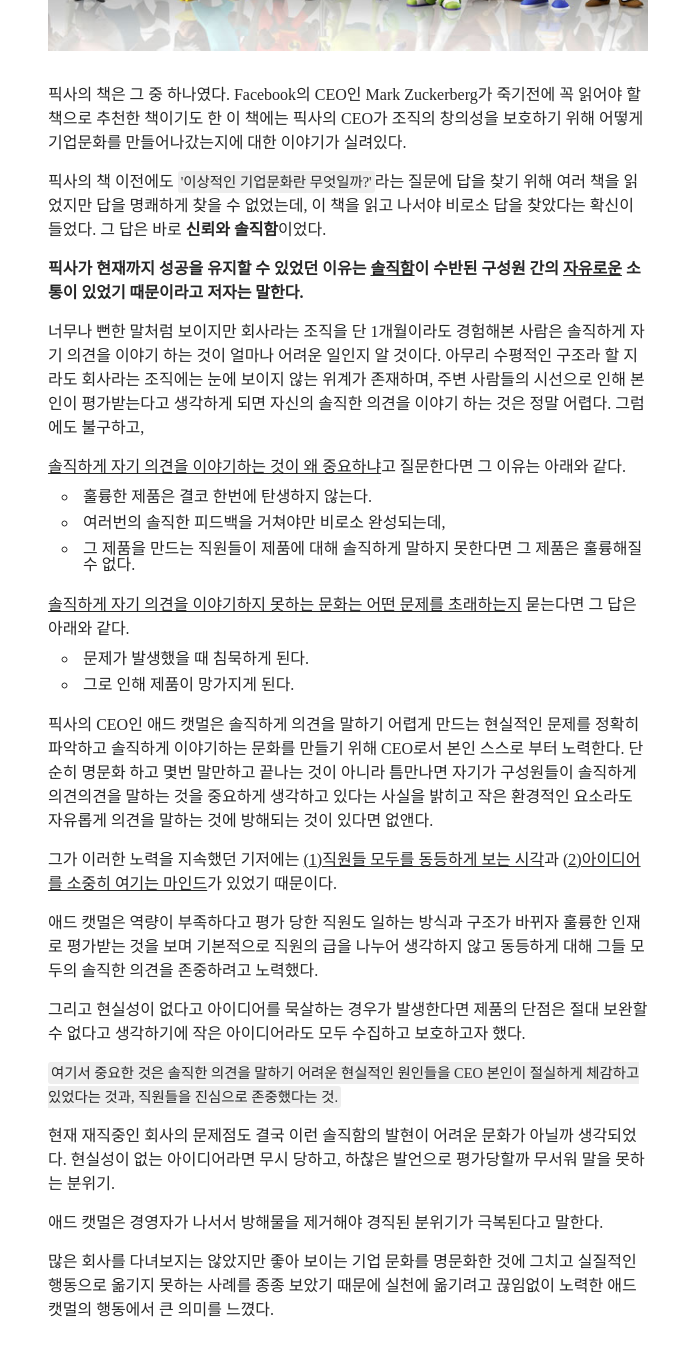
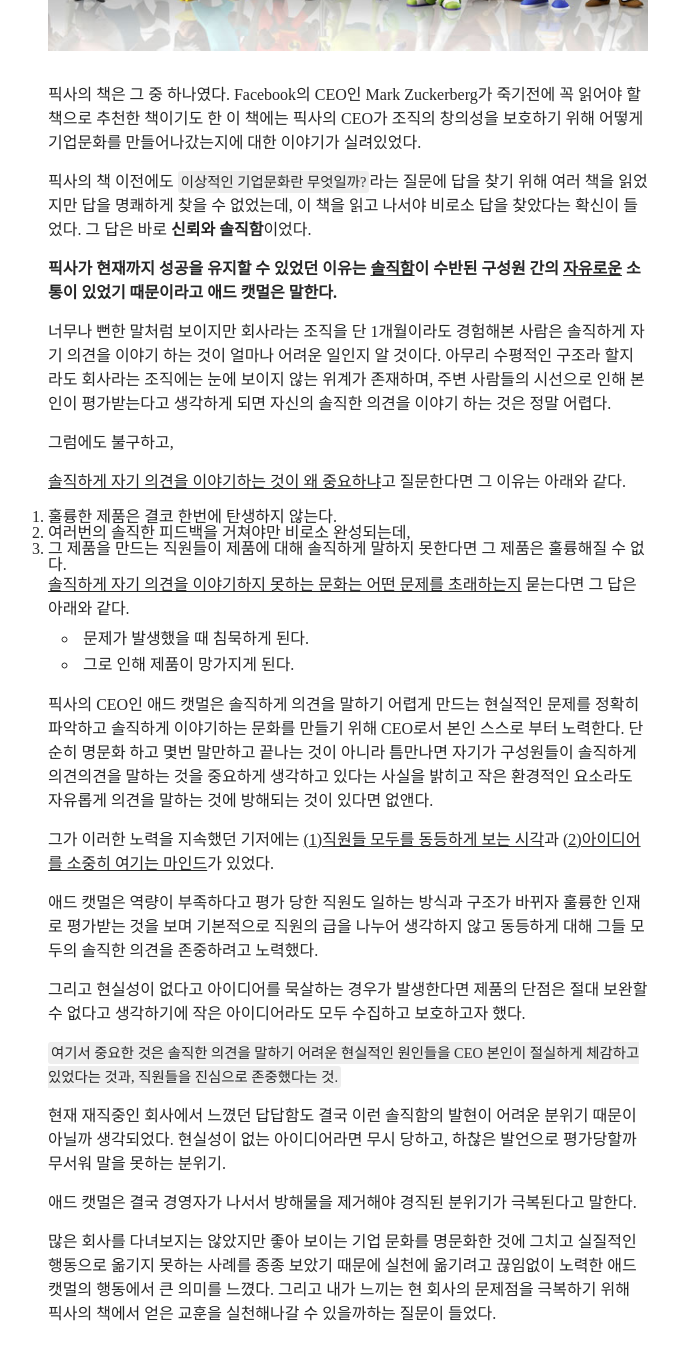
Before and after one commit to rohegg/rohegg.github.io, a Jekyll site: the page built from _posts/2017-11-12-Creativity,Inc.md, in a window 1280 px wide and 1400 px high, scrolled down 758 px. Shown: the top 1360 px of the window, without its empty margins (292-971 px from the left). Built offline with Jekyll 4.4.1, drawn with Linux system fonts in a browser that asks for light colours.

Commit message:
edit post

```diff
--- a/_posts/2017-11-12-Creativity,Inc.md
+++ b/_posts/2017-11-12-Creativity,Inc.md
@@ -10,19 +10,21 @@ date: 2017-11-13T01:00:00Z
 
 <p align="center"><img src="https://rohegg.github.io/assets/img/pixar.jpg" width="100%"></p>
 
-픽사의 책은 그 중 하나였다. Facebook의 CEO인 Mark Zuckerberg가 죽기전에 꼭 읽어야 할 책으로 추천한 책이기도 한 이 책에는 픽사의 CEO가 조직의 창의성을 보호하기 위해 어떻게 기업문화를 만들어나갔는지에 대한 이야기가 실려있다.
+픽사의 책은 그 중 하나였다. Facebook의 CEO인 Mark Zuckerberg가 죽기전에 꼭 읽어야 할 책으로 추천한 책이기도 한 이 책에는 픽사의 CEO가 조직의 창의성을 보호하기 위해 어떻게 기업문화를 만들어나갔는지에 대한 이야기가 실려있었다.
 
-픽사의 책 이전에도 ``'이상적인 기업문화란 무엇일까?'``라는 질문에 답을 찾기 위해 여러 책을 읽었지만 답을 명쾌하게 찾을 수 없었는데, 이 책을 읽고 나서야 비로소 답을 찾았다는 확신이 들었다. 그 답은 바로 **신뢰와 솔직함**이었다.
+픽사의 책 이전에도 ``이상적인 기업문화란 무엇일까?``라는 질문에 답을 찾기 위해 여러 책을 읽었지만 답을 명쾌하게 찾을 수 없었는데, 이 책을 읽고 나서야 비로소 답을 찾았다는 확신이 들었다. 그 답은 바로 **신뢰와 솔직함**이었다.
 
-**픽사가 현재까지 성공을 유지할 수 있었던 이유는  <u>솔직함</u>이 수반된 구성원 간의 <u>자유로운</u> 소통이 있었기 때문이라고 저자는 말한다.**
+**픽사가 현재까지 성공을 유지할 수 있었던 이유는  <u>솔직함</u>이 수반된 구성원 간의 <u>자유로운</u> 소통이 있었기 때문이라고 애드 캣멀은 말한다.**
 
-너무나 뻔한 말처럼 보이지만 회사라는 조직을 단 1개월이라도 경험해본 사람은 솔직하게 자기 의견을 이야기 하는 것이 얼마나 어려운 일인지 알 것이다. 아무리 수평적인 구조라 할 지라도 회사라는 조직에는 눈에 보이지 않는 위계가 존재하며, 주변 사람들의 시선으로 인해 본인이 평가받는다고 생각하게 되면 자신의 솔직한 의견을 이야기 하는 것은 정말 어렵다. 그럼에도 불구하고,
+너무나 뻔한 말처럼 보이지만 회사라는 조직을 단 1개월이라도 경험해본 사람은 솔직하게 자기 의견을 이야기 하는 것이 얼마나 어려운 일인지 알 것이다. 아무리 수평적인 구조라 할지라도 회사라는 조직에는 눈에 보이지 않는 위계가 존재하며, 주변 사람들의 시선으로 인해 본인이 평가받는다고 생각하게 되면 자신의 솔직한 의견을 이야기 하는 것은 정말 어렵다.
+
+그럼에도 불구하고,
 
 <u>솔직하게 자기 의견을 이야기하는 것이 왜 중요하냐</u>고 질문한다면 그 이유는 아래와 같다.
 
-- 훌륭한 제품은 결코 한번에 탄생하지 않는다.
-- 여러번의 솔직한 피드백을 거쳐야만 비로소 완성되는데,
-- 그 제품을 만드는 직원들이 제품에 대해 솔직하게 말하지 못한다면 그 제품은 훌륭해질 수 없다.
+1. 훌륭한 제품은 결코 한번에 탄생하지 않는다.
+2. 여러번의 솔직한 피드백을 거쳐야만 비로소 완성되는데,
+3. 그 제품을 만드는 직원들이 제품에 대해 솔직하게 말하지 못한다면 그 제품은 훌륭해질 수 없다.
 
 
 <u>솔직하게 자기 의견을 이야기하지 못하는 문화는 어떤 문제를 초래하는지</u> 묻는다면 그 답은 아래와 같다.
@@ -41,8 +43,8 @@ date: 2017-11-13T01:00:00Z
 
 ``여기서 중요한 것은 솔직한 의견을 말하기 어려운 현실적인 원인들을 CEO 본인이 절실하게 체감하고 있었다는 것과, 직원들을 진심으로 존중했다는 것.``
 
-현재 재직중인 회사의 문제점도 결국 이런 솔직함의 발현이 어려운 문화가 아닐까 생각되었다. 현실성이 없는 아이디어라면 무시 당하고, 하찮은 발언으로 평가당할까 무서워 말을 못하는 분위기.
+현재 재직중인 회사에서 느꼈던 답답함도 결국 이런 솔직함의 발현이 어려운 분위기 때문이 아닐까 생각되었다. 현실성이 없는 아이디어라면 무시 당하고, 하찮은 발언으로 평가당할까 무서워 말을 못하는 분위기.
 
-애드 캣멀은 경영자가 나서서 방해물을 제거해야 경직된 분위기가 극복된다고 말한다.
+애드 캣멀은 결국 경영자가 나서서 방해물을 제거해야 경직된 분위기가 극복된다고 말한다.
 
-많은 회사를 다녀보지는 않았지만 좋아 보이는 기업 문화를 명문화한 것에 그치고 실질적인 행동으로 옮기지 못하는 사례를 종종 보았기 때문에 실천에 옮기려고 끊임없이 노력한 애드 캣멀의 행동에서 큰 의미를 느꼈다.
+많은 회사를 다녀보지는 않았지만 좋아 보이는 기업 문화를 명문화한 것에 그치고 실질적인 행동으로 옮기지 못하는 사례를 종종 보았기 때문에 실천에 옮기려고 끊임없이 노력한 애드 캣멀의 행동에서 큰 의미를 느꼈다. 그리고 내가 느끼는 현 회사의 문제점을 극복하기 위해 픽사의 책에서 얻은 교훈을 실천해나갈 수 있을까하는 질문이 들었다.
```
Also changed, not shown: other parts of _posts/2017-11-12-Creativity,Inc.md (+1 -1 lines).
